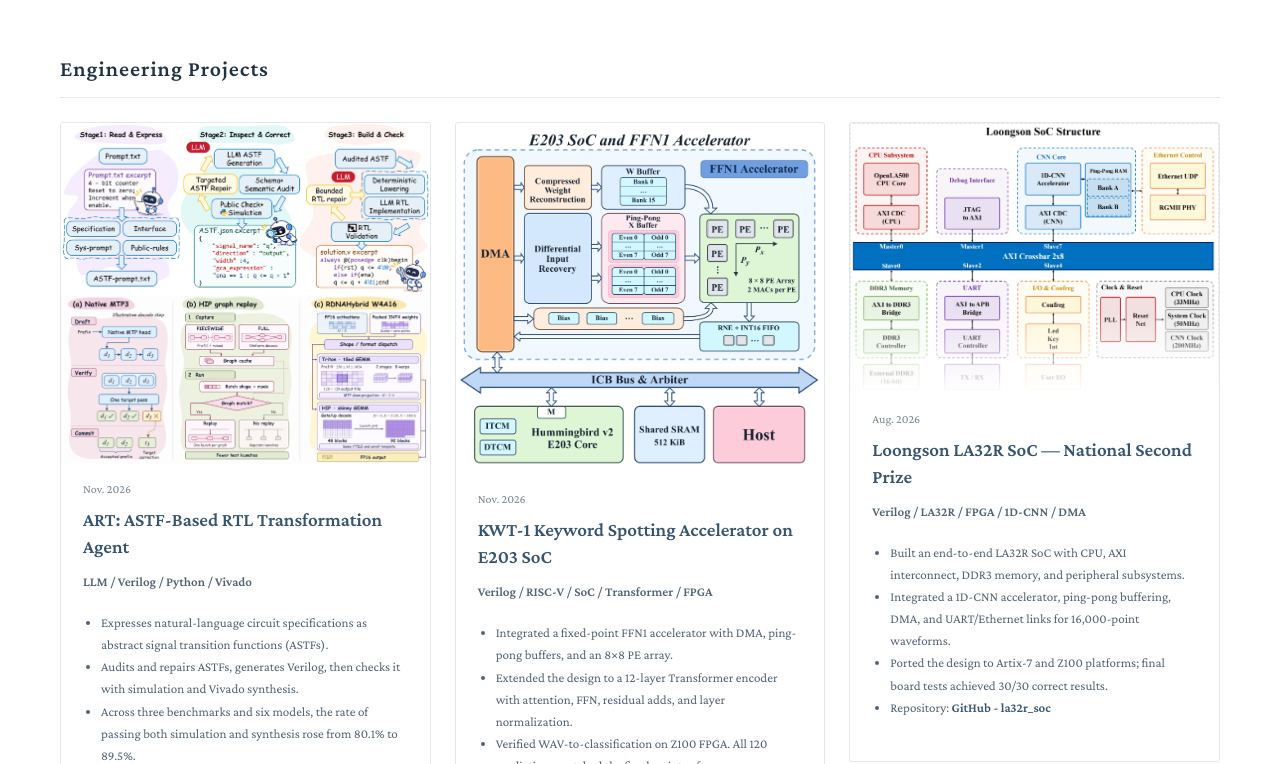
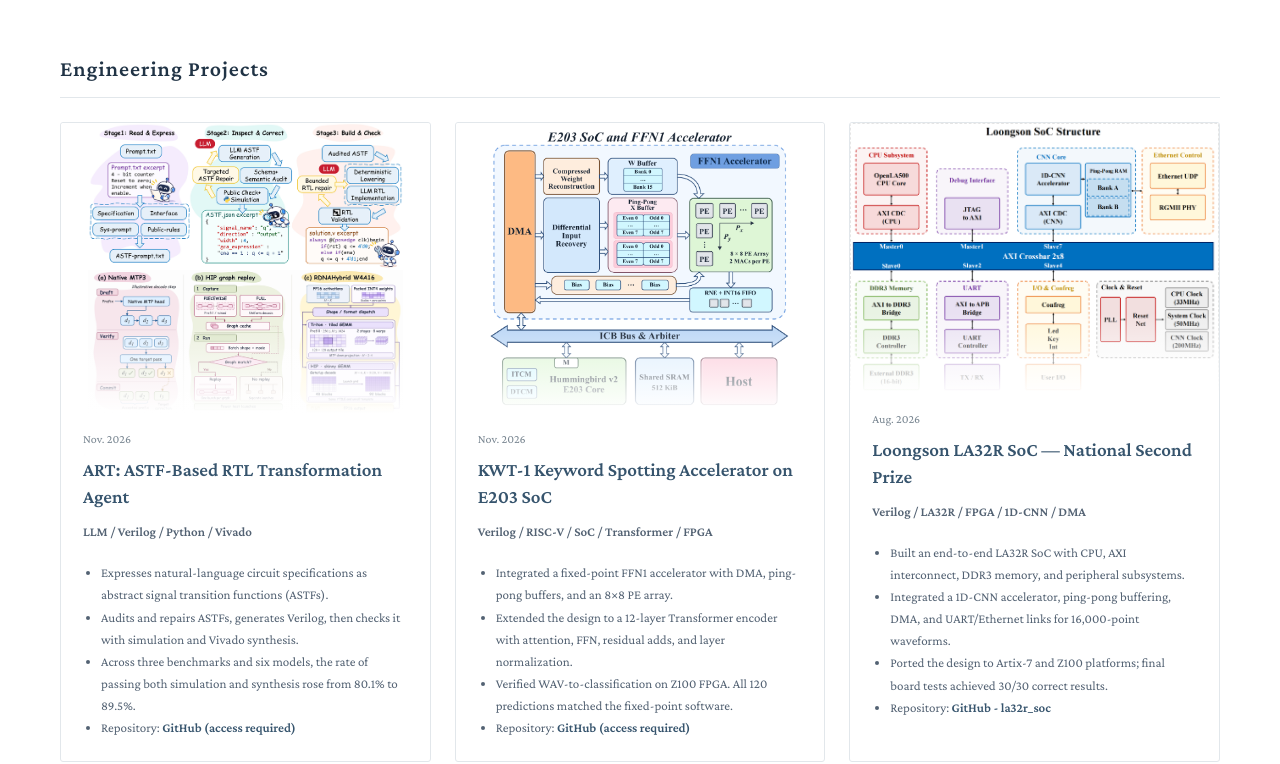
Before and after one commit to EricYXZ/EricYXZ.github.io, a plain HTML site: page en/projects/index.html in a window 1280 px wide. Shown: the part 1026-1790 px from the top of the page. Drawn offline with nearby package versions, Linux system fonts and the light colour scheme; some packages are replaced by stand-ins of ours; a script that the page names is missing.

Commit message:
Restore consistent project card height and image fade

```diff
--- a/assets/css/theme-b.css
+++ b/assets/css/theme-b.css
@@ -193,9 +193,8 @@ html.theme-transition body *::after {
   overflow:hidden;
   transition:box-shadow .28s cubic-bezier(.22, 1, .36, 1);
 }
-.projects-page .entry--fit-content {
-  height:auto;
-  min-height:640px;
+.projects-page .entry > :not(.project-entry-media) {
+  flex-shrink:0;
 }
 .projects-page .entry:last-child { padding-bottom:22px; }
 .projects-page .entry::before { display:none; }
@@ -248,7 +247,8 @@ html.theme-transition body *::after {
 .project-entry-media {
   position:relative;
   order:-1;
-  flex:0 0 auto;
+  flex:0 1 auto;
+  min-height:0;
   width:calc(100% + 44px);
   height:auto;
   margin:0 -22px 14px;
@@ -271,13 +271,11 @@ html.theme-transition body *::after {
   background:linear-gradient(180deg,transparent 0,var(--paper) 100%);
   pointer-events:none;
 }
-.project-entry-media--diagram::after {
-  content:none;
-}
 .project-entry-media--image img {
   display:block;
   width:100%;
-  height:auto;
+  height:100%;
+  object-fit:contain;
 }
 .project-entry-media--placeholder {
   aspect-ratio:4 / 3;
--- a/en/projects/index.html
+++ b/en/projects/index.html
@@ -24,7 +24,7 @@
     })();
   </script>
   <link rel="stylesheet" href="/assets/css/style.css?v=20260926-layout">
-  <link rel="stylesheet" href="/assets/css/theme-b.css?v=20261123-projects">
+  <link rel="stylesheet" href="/assets/css/theme-b.css?v=20261123-cards">
   <link rel="stylesheet" href="/assets/css/music.css?v=20260927-7">
 </head>
 
@@ -74,7 +74,7 @@
       <section class="section project-section project-section--engineering">
         <h2>Engineering Projects</h2>
 
-        <div class="entry entry--fit-content">
+        <div class="entry">
           <div class="entry-header">
             <p class="entry-title"><a href="https://github.com/PilgrimClownester/48964_rtlagent" target="_blank" rel="noopener noreferrer">ART: ASTF-Based RTL Transformation Agent</a></p>
             <span class="date">Nov. 2026</span>
@@ -86,12 +86,12 @@
             <li>Across three benchmarks and six models, the rate of passing both simulation and synthesis rose from 80.1% to 89.5%.</li>
             <li>Repository: <a class="text-link" href="https://github.com/PilgrimClownester/48964_rtlagent" target="_blank" rel="noopener noreferrer">GitHub (access required)</a></li>
           </ul>
-          <div class="project-entry-media project-entry-media--image project-entry-media--diagram">
+          <div class="project-entry-media project-entry-media--image">
             <img src="/assets/img/projects/art-rtl-agent-workflow.png?v=stacked" alt="ART’s three-stage RTL generation workflow above, with Native MTP3, HIP graph replay, and RDNAHybrid W4A16 inference optimizations below" width="743" height="687" loading="lazy">
           </div>
         </div>
 
-        <div class="entry entry--fit-content">
+        <div class="entry">
           <div class="entry-header">
             <p class="entry-title"><a href="https://github.com/hhaxi/keyword_transfomer_accelerator" target="_blank" rel="noopener noreferrer">KWT-1 Keyword Spotting Accelerator on E203 SoC</a></p>
             <span class="date">Nov. 2026</span>
@@ -103,7 +103,7 @@
             <li>Verified WAV-to-classification on Z100 FPGA. All 120 predictions matched the fixed-point software.</li>
             <li>Repository: <a class="text-link" href="https://github.com/hhaxi/keyword_transfomer_accelerator" target="_blank" rel="noopener noreferrer">GitHub (access required)</a></li>
           </ul>
-          <div class="project-entry-media project-entry-media--image project-entry-media--diagram">
+          <div class="project-entry-media project-entry-media--image">
             <img src="/assets/img/projects/kwt1-e203-ffn1-architecture.png" alt="E203 SoC and FFN1 accelerator with DMA, ping-pong buffers, an 8×8 PE array, and an ICB bus" width="1800" height="1714" loading="lazy">
           </div>
         </div>
```
Also changed, not shown: projects/index.html (+5 -5 lines).
